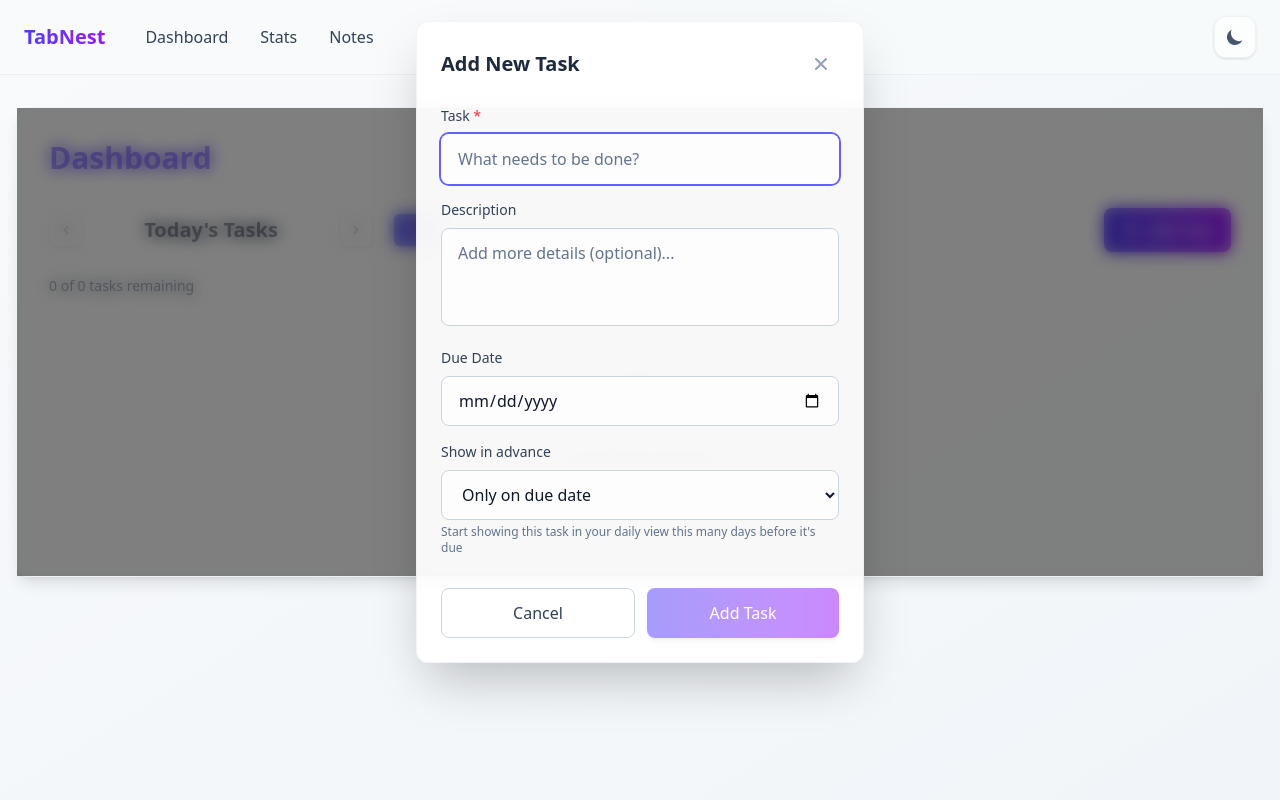
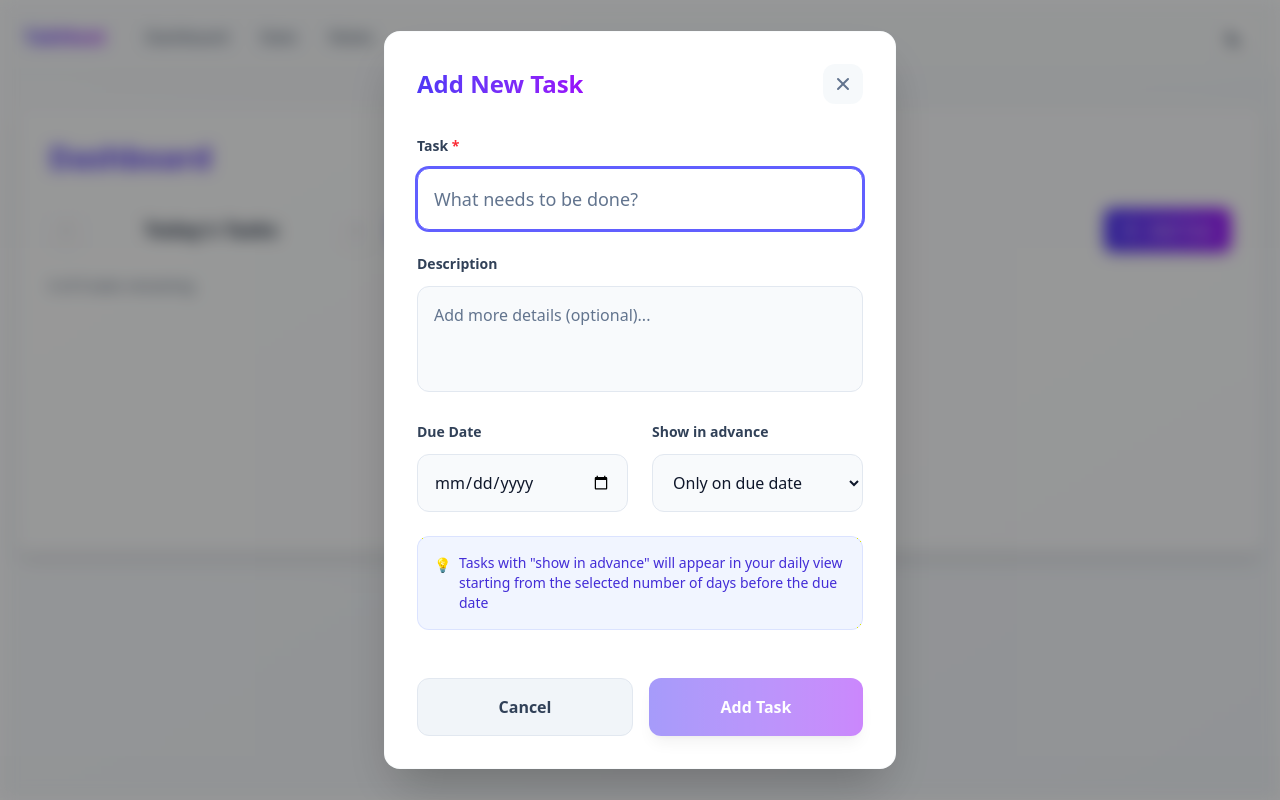
Before and after one commit to Austin616/TabNest, a React (Vite) app: page / in a window 1280 px wide. Both pictures are taken after a click on the button "Add Task". Built offline with nearby package versions, Linux system fonts and the light colour scheme.

Commit message:
updated todo form

```diff
--- a/src/App.tsx
+++ b/src/App.tsx
@@ -1,13 +1,40 @@
+import { useState } from 'react'
 import './App.css'
 import Navbar from './components/globals/Navbar'
 import Dashboard from './pages/Dashboard/Dashboard'
+import TodoModal from './components/Todo/TodoModal'
+import { TodoProvider, useTodos } from './contexts/TodoContext'
+
+const AppContent = () => {
+  const [isModalOpen, setIsModalOpen] = useState(false)
+  const { addTodo } = useTodos()
+
+  const openModal = () => setIsModalOpen(true)
+  const closeModal = () => setIsModalOpen(false)
+
+  return (
+    <>
+      <div className={`min-h-screen bg-gradient-to-br from-slate-50 to-slate-100 dark:from-slate-950 dark:to-slate-900 text-slate-900 dark:text-slate-100 transition-all duration-300 ${isModalOpen ? 'blur-sm' : ''}`}>
+        <Navbar />
+        <Dashboard onAddTaskClick={openModal} />
+      </div>
+
+      {/* Global Modal */}
+      <TodoModal
+        isOpen={isModalOpen}
+        onClose={closeModal}
+        onAddTodo={addTodo}
+        currentDate={new Date()}
+      />
+    </>
+  )
+}
 
 const App = () => {
   return (
-    <div className='min-h-screen bg-gradient-to-br from-slate-50 to-slate-100 dark:from-slate-950 dark:to-slate-900 text-slate-900 dark:text-slate-100'>
-      <Navbar />
-      <Dashboard />
-    </div>
+    <TodoProvider>
+      <AppContent />
+    </TodoProvider>
   )
 }
 
--- a/src/components/Todo/TodoList.tsx
+++ b/src/components/Todo/TodoList.tsx
@@ -1,12 +1,16 @@
-import React, { useState, useEffect, useMemo } from 'react'
+import React, { useState, useMemo } from 'react'
 import { Todo, ViewMode, FilterMode, DateNavigation, TodoFilters } from '../../types/todo'
+import { useTodos } from '../../contexts/TodoContext'
 import TodoHeader from './TodoHeader'
-import TodoModal from './TodoModal'
 import TodoItem from './TodoItem'
 import TodoFiltersComponent from './TodoFilters'
 
-const TodoList: React.FC = () => {
-  const [todos, setTodos] = useState<Todo[]>([])
+interface TodoListProps {
+  onAddTaskClick: () => void
+}
+
+const TodoList: React.FC<TodoListProps> = ({ onAddTaskClick }) => {
+  const { todos, toggleTodoComplete, deleteTodo } = useTodos()
   const [navigation, setNavigation] = useState<DateNavigation>({
     currentDate: new Date(),
     viewMode: 'day'
@@ -15,30 +19,6 @@ const TodoList: React.FC = () => {
     mode: 'all',
     showFilters: false
   })
-  const [isModalOpen, setIsModalOpen] = useState(false)
-
-  // Load todos from localStorage on mount
-  useEffect(() => {
-    const savedTodos = localStorage.getItem('tabnest-todos')
-    if (savedTodos) {
-      try {
-        const parsedTodos = JSON.parse(savedTodos).map((todo: any) => ({
-          ...todo,
-          createdAt: new Date(todo.createdAt),
-          dueDate: todo.dueDate ? new Date(todo.dueDate) : undefined,
-          reminderDays: todo.reminderDays || undefined
-        }))
-        setTodos(parsedTodos)
-      } catch (error) {
-        console.error('Failed to load todos from localStorage:', error)
-      }
-    }
-  }, [])
-
-  // Save todos to localStorage when todos change
-  useEffect(() => {
-    localStorage.setItem('tabnest-todos', JSON.stringify(todos))
-  }, [todos])
 
   // Helper function to check if a task should be shown based on reminder days
   const shouldShowTask = (todo: Todo, targetDate: Date) => {
@@ -65,26 +45,6 @@ const TodoList: React.FC = () => {
     }
   }
 
-  const addTodo = (todoData: Omit<Todo, 'id' | 'createdAt'>) => {
-    const newTodo: Todo = {
-      ...todoData,
-      id: `todo-${Date.now()}-${Math.random().toString(36).substr(2, 9)}`,
-      createdAt: new Date()
-    }
-    setTodos(prevTodos => [...prevTodos, newTodo])
-  }
-
-  const toggleTodoComplete = (id: string) => {
-    setTodos(prevTodos =>
-      prevTodos.map(todo =>
-        todo.id === id ? { ...todo, completed: !todo.completed } : todo
-      )
-    )
-  }
-
-  const deleteTodo = (id: string) => {
-    setTodos(prevTodos => prevTodos.filter(todo => todo.id !== id))
-  }
 
   const navigateDate = (direction: 'prev' | 'next') => {
     setNavigation(prev => {
@@ -110,13 +70,6 @@ const TodoList: React.FC = () => {
     setFilters(prev => ({ ...prev, showFilters: !prev.showFilters }))
   }
 
-  const openModal = () => {
-    setIsModalOpen(true)
-  }
-
-  const closeModal = () => {
-    setIsModalOpen(false)
-  }
 
   // Filter todos based on current view and filters
   const filteredTodos = useMemo(() => {
@@ -179,7 +132,7 @@ const TodoList: React.FC = () => {
         navigation={navigation}
         onNavigateDate={navigateDate}
         onViewModeChange={changeViewMode}
-        onAddTask={openModal}
+        onAddTask={onAddTaskClick}
       />
 
       <TodoFiltersComponent
@@ -242,13 +195,6 @@ const TodoList: React.FC = () => {
         </div>
       )}
 
-      {/* Add Task Modal */}
-      <TodoModal
-        isOpen={isModalOpen}
-        onClose={closeModal}
-        onAddTodo={addTodo}
-        currentDate={navigation.currentDate}
-      />
     </div>
   )
 }
--- a/src/components/Todo/TodoModal.tsx
+++ b/src/components/Todo/TodoModal.tsx
@@ -67,23 +67,23 @@ const TodoModal: React.FC<TodoModalProps> = ({
   if (!isOpen) return null
 
   return (
-    <div className="fixed inset-0 z-50 flex items-center justify-center">
+    <div className="fixed inset-0 z-50 flex items-center justify-center p-4">
       {/* Backdrop */}
       <div
-        className="absolute inset-0 bg-black/50 backdrop-blur-sm"
+        className="absolute inset-0 bg-black/40"
         onClick={onClose}
       />
 
       {/* Modal */}
-      <div className="relative w-full max-w-md mx-4 bg-white/95 dark:bg-slate-800/95 backdrop-blur-sm rounded-xl shadow-2xl border border-slate-200/50 dark:border-slate-700/50 p-6">
+      <div className="relative w-full max-w-lg bg-white dark:bg-slate-800 rounded-2xl shadow-2xl border border-slate-200/20 dark:border-slate-700/50 p-8 transform transition-all duration-300 ease-out scale-100 opacity-100">
         {/* Header */}
-        <div className="flex items-center justify-between mb-6">
-          <h3 className="text-xl font-semibold text-slate-800 dark:text-slate-200">
+        <div className="flex items-center justify-between mb-8">
+          <h3 className="text-2xl font-bold bg-gradient-to-r from-indigo-600 to-purple-600 dark:from-indigo-400 dark:to-purple-400 bg-clip-text text-transparent">
             Add New Task
           </h3>
           <button
             onClick={onClose}
-            className="p-2 text-slate-400 hover:text-slate-600 dark:hover:text-slate-300 transition-colors hover:scale-110"
+            className="p-2.5 rounded-xl bg-slate-100/60 dark:bg-slate-700/60 text-slate-500 hover:text-slate-700 dark:hover:text-slate-300 hover:bg-slate-200/80 dark:hover:bg-slate-600/80 transition-all duration-200 hover:scale-110"
             aria-label="Close modal"
           >
             <svg className="w-5 h-5" fill="currentColor" viewBox="0 0 20 20">
@@ -93,10 +93,10 @@ const TodoModal: React.FC<TodoModalProps> = ({
         </div>
 
         {/* Form */}
-        <form onSubmit={handleSubmit} className="space-y-4">
+        <form onSubmit={handleSubmit} className="space-y-6">
           {/* Task Title */}
           <div>
-            <label className="block text-sm font-medium text-slate-700 dark:text-slate-300 mb-2">
+            <label className="block text-sm font-semibold text-slate-700 dark:text-slate-300 mb-3">
               Task <span className="text-red-500">*</span>
             </label>
             <input
@@ -104,14 +104,14 @@ const TodoModal: React.FC<TodoModalProps> = ({
               value={text}
               onChange={(e) => setText(e.target.value)}
               placeholder="What needs to be done?"
-              className="w-full px-4 py-3 rounded-lg border border-slate-300 dark:border-slate-600 bg-white/80 dark:bg-slate-700/80 text-slate-900 dark:text-slate-100 placeholder-slate-500 dark:placeholder-slate-400 focus:outline-none focus:ring-2 focus:ring-indigo-500 focus:border-transparent transition-all duration-200"
+              className="w-full px-4 py-4 rounded-xl border border-slate-200 dark:border-slate-600 bg-slate-50 dark:bg-slate-700 text-slate-900 dark:text-slate-100 placeholder-slate-500 dark:placeholder-slate-400 focus:outline-none focus:ring-2 focus:ring-indigo-500 focus:border-indigo-500 focus:bg-white dark:focus:bg-slate-600 transition-all duration-200 text-lg"
               autoFocus
             />
           </div>
 
           {/* Description */}
           <div>
-            <label className="block text-sm font-medium text-slate-700 dark:text-slate-300 mb-2">
+            <label className="block text-sm font-semibold text-slate-700 dark:text-slate-300 mb-3">
               Description
             </label>
             <textarea
@@ -119,13 +119,15 @@ const TodoModal: React.FC<TodoModalProps> = ({
               onChange={(e) => setDescription(e.target.value)}
               placeholder="Add more details (optional)..."
               rows={3}
-              className="w-full px-4 py-3 rounded-lg border border-slate-300 dark:border-slate-600 bg-white/80 dark:bg-slate-700/80 text-slate-900 dark:text-slate-100 placeholder-slate-500 dark:placeholder-slate-400 focus:outline-none focus:ring-2 focus:ring-indigo-500 focus:border-transparent transition-all duration-200 resize-none"
+              className="w-full px-4 py-4 rounded-xl border border-slate-200 dark:border-slate-600 bg-slate-50 dark:bg-slate-700 text-slate-900 dark:text-slate-100 placeholder-slate-500 dark:placeholder-slate-400 focus:outline-none focus:ring-2 focus:ring-indigo-500 focus:border-indigo-500 focus:bg-white dark:focus:bg-slate-600 transition-all duration-200 resize-none"
             />
           </div>
 
+          {/* Due Date and Reminder in a grid */}
+          <div className="grid grid-cols-1 md:grid-cols-2 gap-6">
             {/* Due Date */}
             <div>
-            <label className="block text-sm font-medium text-slate-700 dark:text-slate-300 mb-2">
+              <label className="block text-sm font-semibold text-slate-700 dark:text-slate-300 mb-3">
                 Due Date
               </label>
               <input
@@ -133,19 +135,19 @@ const TodoModal: React.FC<TodoModalProps> = ({
                 value={dueDate}
                 onChange={(e) => setDueDate(e.target.value)}
                 min={formatDateForInput(new Date())}
-              className="w-full px-4 py-3 rounded-lg border border-slate-300 dark:border-slate-600 bg-white/80 dark:bg-slate-700/80 text-slate-900 dark:text-slate-100 focus:outline-none focus:ring-2 focus:ring-indigo-500 focus:border-transparent transition-all duration-200"
+                className="w-full px-4 py-4 rounded-xl border border-slate-200 dark:border-slate-600 bg-slate-50 dark:bg-slate-700 text-slate-900 dark:text-slate-100 focus:outline-none focus:ring-2 focus:ring-indigo-500 focus:border-indigo-500 focus:bg-white dark:focus:bg-slate-600 transition-all duration-200"
               />
             </div>
 
             {/* Reminder */}
             <div>
-            <label className="block text-sm font-medium text-slate-700 dark:text-slate-300 mb-2">
+              <label className="block text-sm font-semibold text-slate-700 dark:text-slate-300 mb-3">
                 Show in advance
               </label>
               <select
                 value={reminderDays}
                 onChange={(e) => setReminderDays(e.target.value)}
-              className="w-full px-4 py-3 rounded-lg border border-slate-300 dark:border-slate-600 bg-white/80 dark:bg-slate-700/80 text-slate-900 dark:text-slate-100 focus:outline-none focus:ring-2 focus:ring-indigo-500 focus:border-transparent transition-all duration-200"
+                className="w-full px-4 py-4 rounded-xl border border-slate-200 dark:border-slate-600 bg-slate-50 dark:bg-slate-700 text-slate-900 dark:text-slate-100 focus:outline-none focus:ring-2 focus:ring-indigo-500 focus:border-indigo-500 focus:bg-white dark:focus:bg-slate-600 transition-all duration-200"
               >
                 <option value="">Only on due date</option>
                 <option value="1">1 day before</option>
@@ -155,24 +157,29 @@ const TodoModal: React.FC<TodoModalProps> = ({
                 <option value="14">2 weeks before</option>
                 <option value="30">1 month before</option>
               </select>
-            <p className="text-xs text-slate-500 dark:text-slate-400 mt-1">
-              Start showing this task in your daily view this many days before it's due
+            </div>
+          </div>
+
+          <div className="bg-indigo-50/80 dark:bg-indigo-900/20 border border-indigo-200/50 dark:border-indigo-700/50 rounded-xl p-4">
+            <p className="text-sm text-indigo-700 dark:text-indigo-300 flex items-start gap-2">
+              <span className="text-indigo-500 mt-0.5">💡</span>
+              Tasks with "show in advance" will appear in your daily view starting from the selected number of days before the due date
             </p>
           </div>
 
           {/* Action Buttons */}
-          <div className="flex gap-3 pt-4">
+          <div className="flex gap-4 pt-6">
             <button
               type="button"
               onClick={onClose}
-              className="flex-1 px-4 py-3 bg-white/60 dark:bg-slate-700/60 text-slate-700 dark:text-slate-300 font-medium rounded-lg border border-slate-300 dark:border-slate-600 hover:bg-white dark:hover:bg-slate-700 transition-all duration-200"
+              className="flex-1 px-6 py-4 bg-slate-100 dark:bg-slate-700 text-slate-700 dark:text-slate-300 font-semibold rounded-xl hover:bg-slate-200 dark:hover:bg-slate-600 transition-all duration-200 border border-slate-200 dark:border-slate-600"
             >
               Cancel
             </button>
             <button
               type="submit"
               disabled={text.trim() === ''}
-              className="flex-1 px-4 py-3 bg-gradient-to-r from-indigo-600 to-purple-600 hover:from-indigo-700 hover:to-purple-700 text-white font-medium rounded-lg transition-all duration-200 hover:scale-105 shadow-md hover:shadow-lg disabled:opacity-50 disabled:cursor-not-allowed disabled:hover:scale-100"
+              className="flex-1 px-6 py-4 bg-gradient-to-r from-indigo-600 to-purple-600 hover:from-indigo-700 hover:to-purple-700 text-white font-semibold rounded-xl transition-all duration-200 hover:scale-105 shadow-lg hover:shadow-xl disabled:opacity-50 disabled:cursor-not-allowed disabled:hover:scale-100 disabled:shadow-lg"
             >
               Add Task
             </button>
--- /dev/null
+++ b/src/contexts/TodoContext.tsx
@@ -0,0 +1,84 @@
+import React, { createContext, useContext, useState, useEffect, ReactNode } from 'react'
+import { Todo } from '../types/todo'
+
+interface TodoContextType {
+  todos: Todo[]
+  addTodo: (todo: Omit<Todo, 'id' | 'createdAt'>) => void
+  toggleTodoComplete: (id: string) => void
+  deleteTodo: (id: string) => void
+}
+
+const TodoContext = createContext<TodoContextType | undefined>(undefined)
+
+export const useTodos = () => {
+  const context = useContext(TodoContext)
+  if (context === undefined) {
+    throw new Error('useTodos must be used within a TodoProvider')
+  }
+  return context
+}
+
+interface TodoProviderProps {
+  children: ReactNode
+}
+
+export const TodoProvider: React.FC<TodoProviderProps> = ({ children }) => {
+  const [todos, setTodos] = useState<Todo[]>([])
+
+  // Load todos from localStorage on mount
+  useEffect(() => {
+    const savedTodos = localStorage.getItem('tabnest-todos')
+    if (savedTodos) {
+      try {
+        const parsedTodos = JSON.parse(savedTodos).map((todo: any) => ({
+          ...todo,
+          createdAt: new Date(todo.createdAt),
+          dueDate: todo.dueDate ? new Date(todo.dueDate) : undefined,
+          reminderDays: todo.reminderDays || undefined
+        }))
+        setTodos(parsedTodos)
+      } catch (error) {
+        console.error('Failed to load todos from localStorage:', error)
+      }
+    }
+  }, [])
+
+  // Save todos to localStorage when todos change
+  useEffect(() => {
+    localStorage.setItem('tabnest-todos', JSON.stringify(todos))
+  }, [todos])
+
+  const addTodo = (todoData: Omit<Todo, 'id' | 'createdAt'>) => {
+    const newTodo: Todo = {
+      ...todoData,
+      id: `todo-${Date.now()}-${Math.random().toString(36).substr(2, 9)}`,
+      createdAt: new Date()
+    }
+    setTodos(prevTodos => [...prevTodos, newTodo])
+  }
+
+  const toggleTodoComplete = (id: string) => {
+    setTodos(prevTodos =>
+      prevTodos.map(todo =>
+        todo.id === id ? { ...todo, completed: !todo.completed } : todo
+      )
+    )
+  }
+
+  const deleteTodo = (id: string) => {
+    setTodos(prevTodos => prevTodos.filter(todo => todo.id !== id))
+  }
+
+  const value: TodoContextType = {
+    todos,
+    addTodo,
+    toggleTodoComplete,
+    deleteTodo
+  }
+
+  return (
+    <TodoContext.Provider value={value}>
+      {children}
+    </TodoContext.Provider>
+  )
+}
--- a/src/pages/Dashboard/Dashboard.tsx
+++ b/src/pages/Dashboard/Dashboard.tsx
@@ -1,6 +1,10 @@
 import TodoList from '../../components/Todo/TodoList'
 
-const Dashboard = () => {
+interface DashboardProps {
+  onAddTaskClick: () => void
+}
+
+const Dashboard: React.FC<DashboardProps> = ({ onAddTaskClick }) => {
   return (
     <div className="container mx-auto px-4 py-8">
       <div className="bg-white/60 dark:bg-slate-800/60 backdrop-blur-sm rounded-xl shadow-lg border border-slate-200/50 dark:border-slate-700/50 p-8">
@@ -8,7 +12,7 @@ const Dashboard = () => {
           Dashboard
         </h1>
 
-        <TodoList />
+        <TodoList onAddTaskClick={onAddTaskClick} />
       </div>
     </div>
   )
```
Lines whose indentation alone changed are shown as unchanged.
